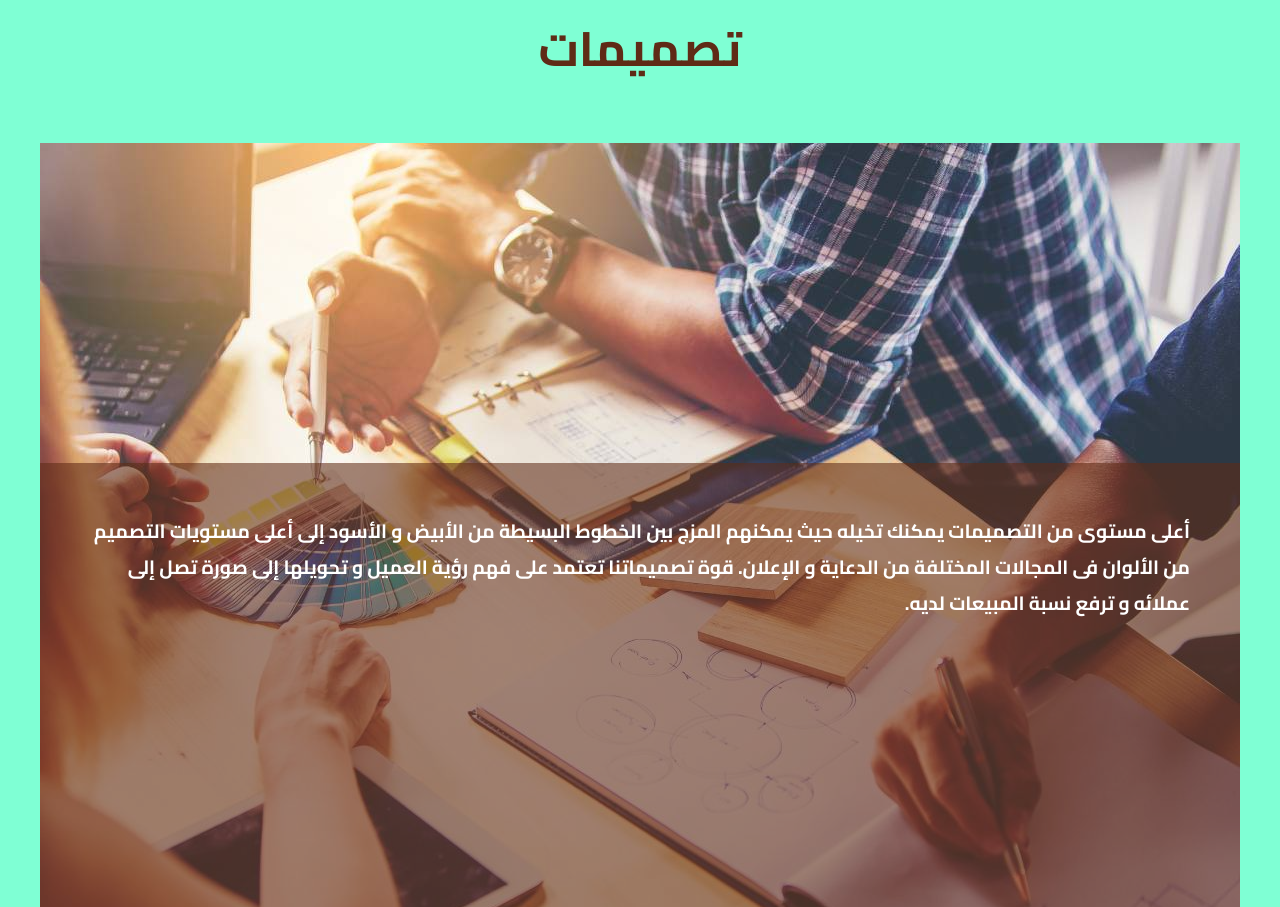
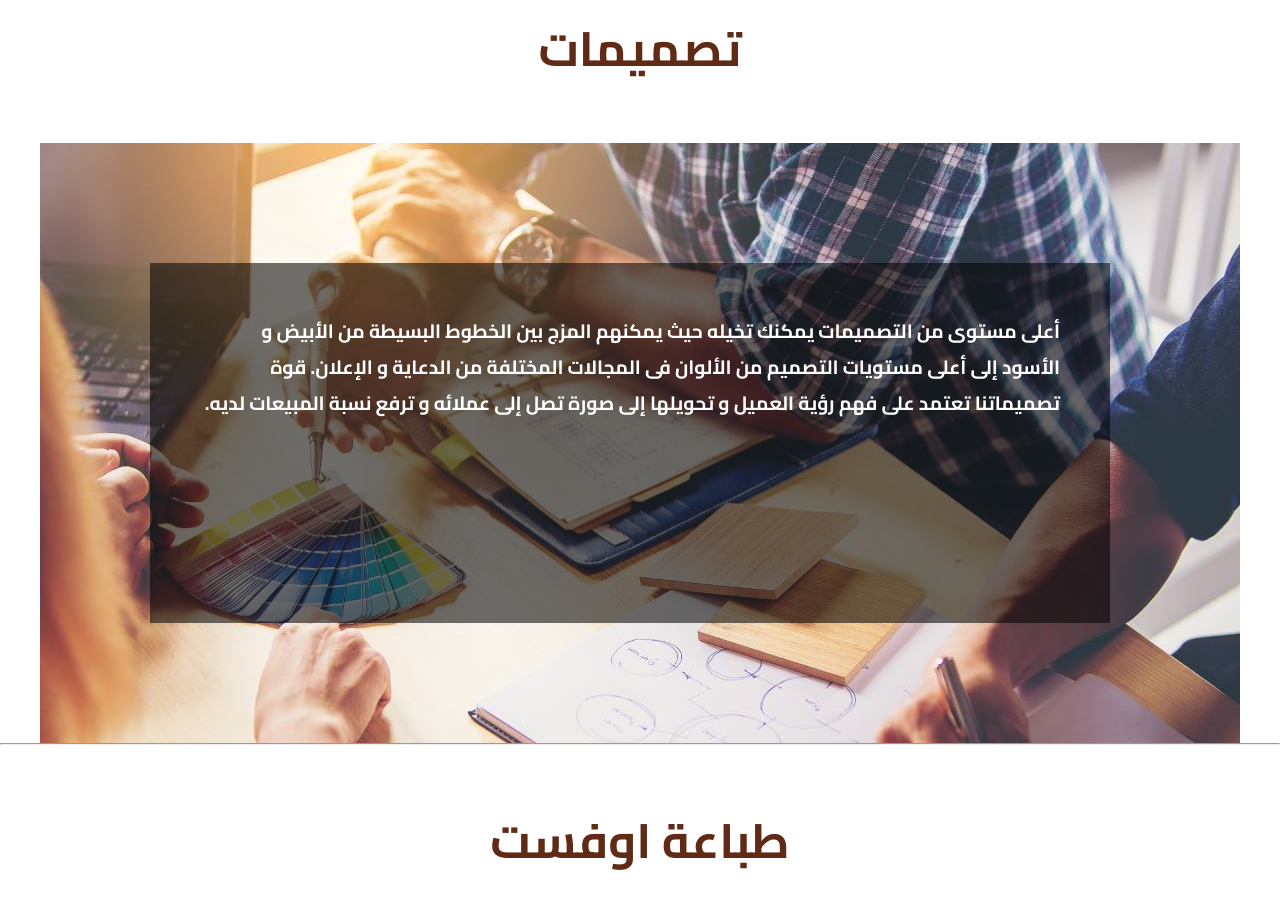
Before and after one commit to abdo-lasheen/salman-print, a plain HTML site: page index.html in a window 1280 px wide. Shown: the part 784-1691 px from the top of the page. Drawn offline with Linux system fonts and the light colour scheme.

Commit message:
Update style.css

```diff
--- a/style.css
+++ b/style.css
@@ -29,12 +29,20 @@ header {
 
 
 .logo{
-    color: #e6b55e;
+    color: #ffffff;
     padding-left: 30px;
+    transition-duration: 1s;
+    transition-timing-function: ease;
 }
+
+.logo:hover{
+
+color: #e6b55e
+;}
 
 nav a{
     text-decoration: none;
+    font-weight: 700;
     color: antiquewhite;
     padding-left: 10px;
 }
@@ -43,7 +51,7 @@ nav a{
 body{
     background-image: url(bg.png);
     background: fixed;
-    background-color: aquamarine;
+    background-color: rgb(255, 255, 255);
 }
 
 
@@ -71,26 +79,34 @@ body{
 .contanr{
     position: relative;
     max-width: 1200px;
-    background-color: blanchedalmond;
+    max-height: 600px;
+    background-color: #5f2b16;
     margin: 0 auto;
-    overflow:hidden;
+    overflow: hidden;
 }
 
 .contanr img{
     vertical-align: middle;
     width: 100%;
+    height: 100%;
 }
 
 .contanr .text-over-img{
     position: absolute;
-    top: 40%;
+    top: 20%;
     color: #ffffff;
-    background-color: #5f2b1691;
+    background-color: #04040491;
     font-size: larger;
     font-weight: 700;
-    width: 100%;
-    height: 100%;
+    width: 80%;
+    height: 60%;
     padding: 50px;
+    margin-right: 130px;
+    transition-duration: 1s;
+}
+
+.contanr .text-over-img:hover{
+    background-color: rgba(0, 0, 0, 0.789);
 }
 
 
```
